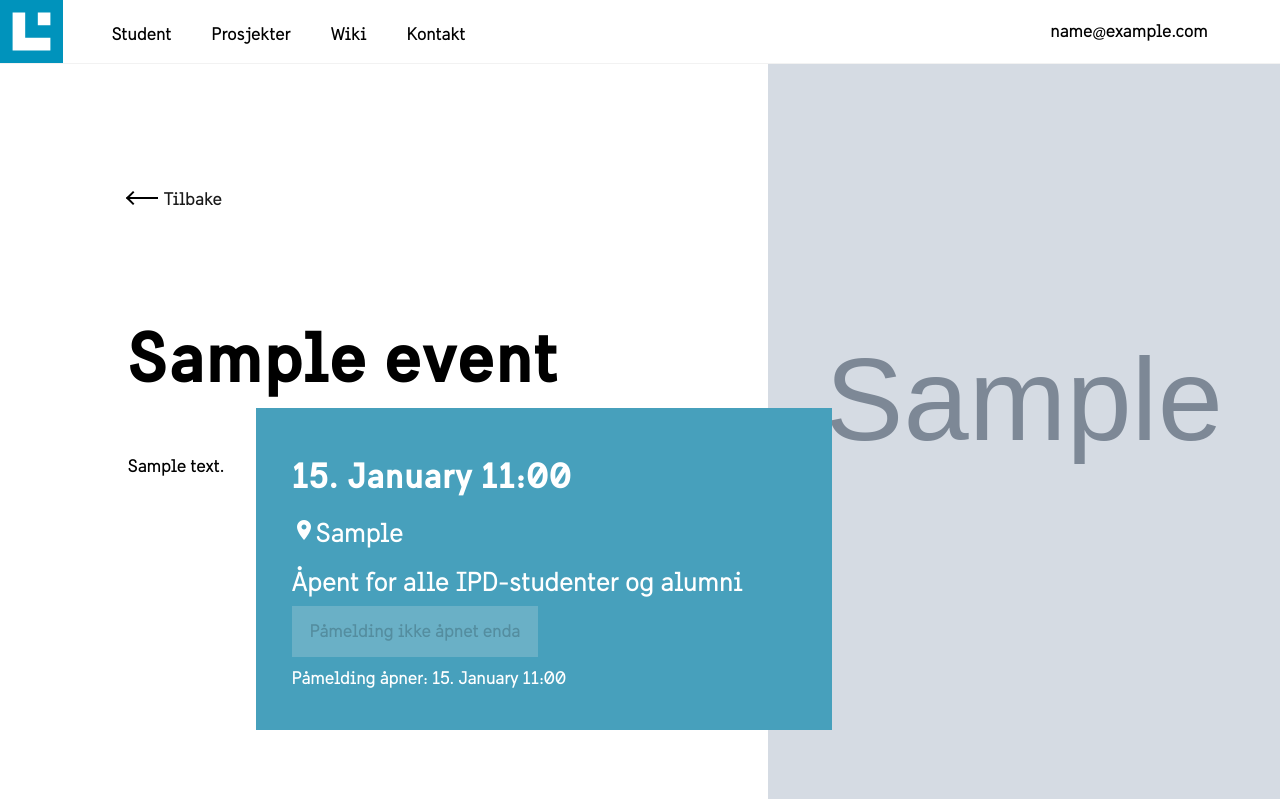
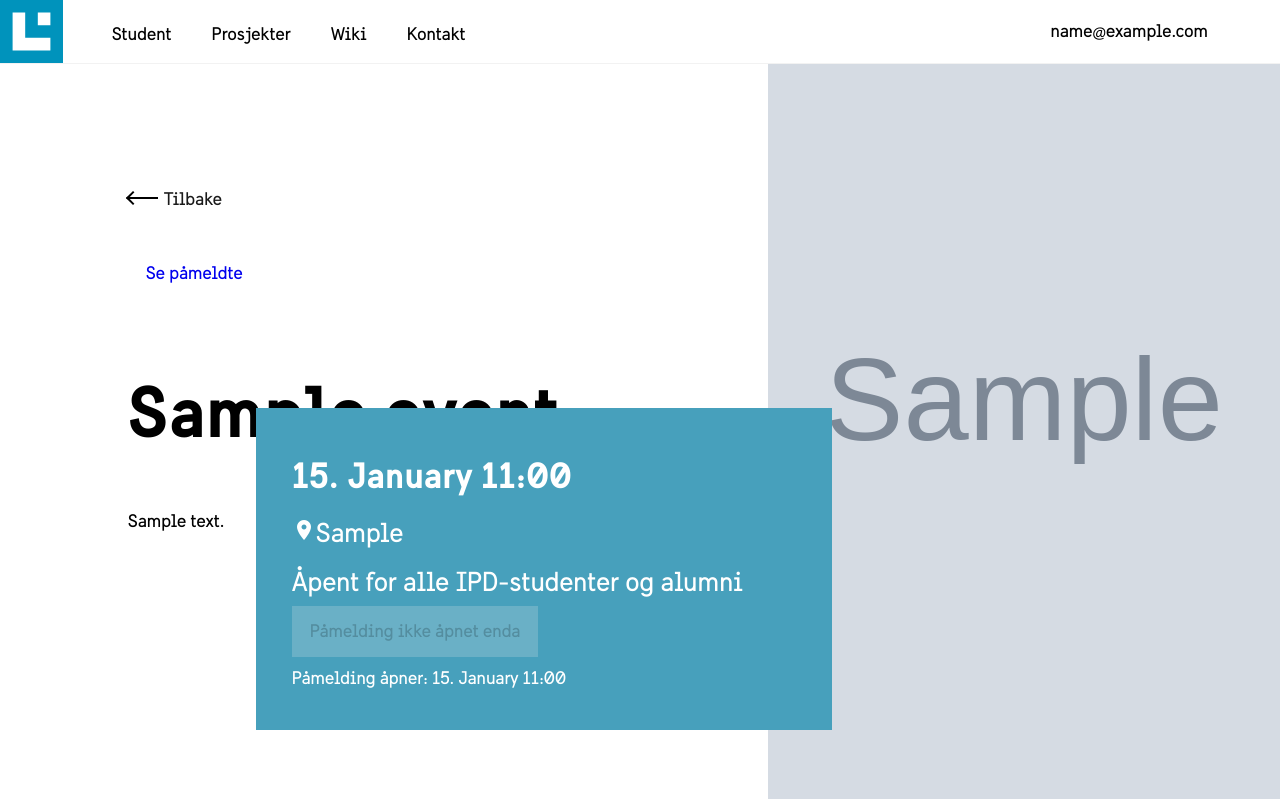
Before and after one commit to anitastuberg/industrielldesign.no, a Django app: a page that uses events/templates/events/event-page.html in a window 1280 px wide. Shown: the top 799 px of the page. Run offline with Django 3.2, Linux system fonts and the light colour scheme; a user stored in the database is signed in; tables that the repository leaves empty hold one stand-in row (values such as "Sample post"); grey boxes marked "Sample" are stand-in pictures.

Commit message:
Added admin button to event page again

```diff
--- a/events/templates/events/event-page.html
+++ b/events/templates/events/event-page.html
@@ -12,7 +12,7 @@
         <div class="beskrivelse not-loaded">
             <a class="tilbake" href="{% url 'students' %}">Tilbake</a>
             {% if request.user.is_staff %}
-                {% comment %}<a class="button" href="{% url 'event_admin' event_slug=event.slug %}">Admin</a>{% endcomment %}
+                <a class="button" href="{% url 'event_admin' event_slug=event.slug %}">Se påmeldte</a>
             {% endif %}
             <h1>{{ event.title }}</h1>
             <p>{{ event.description }}</p>
```
Also changed, not shown: 1 other file.
